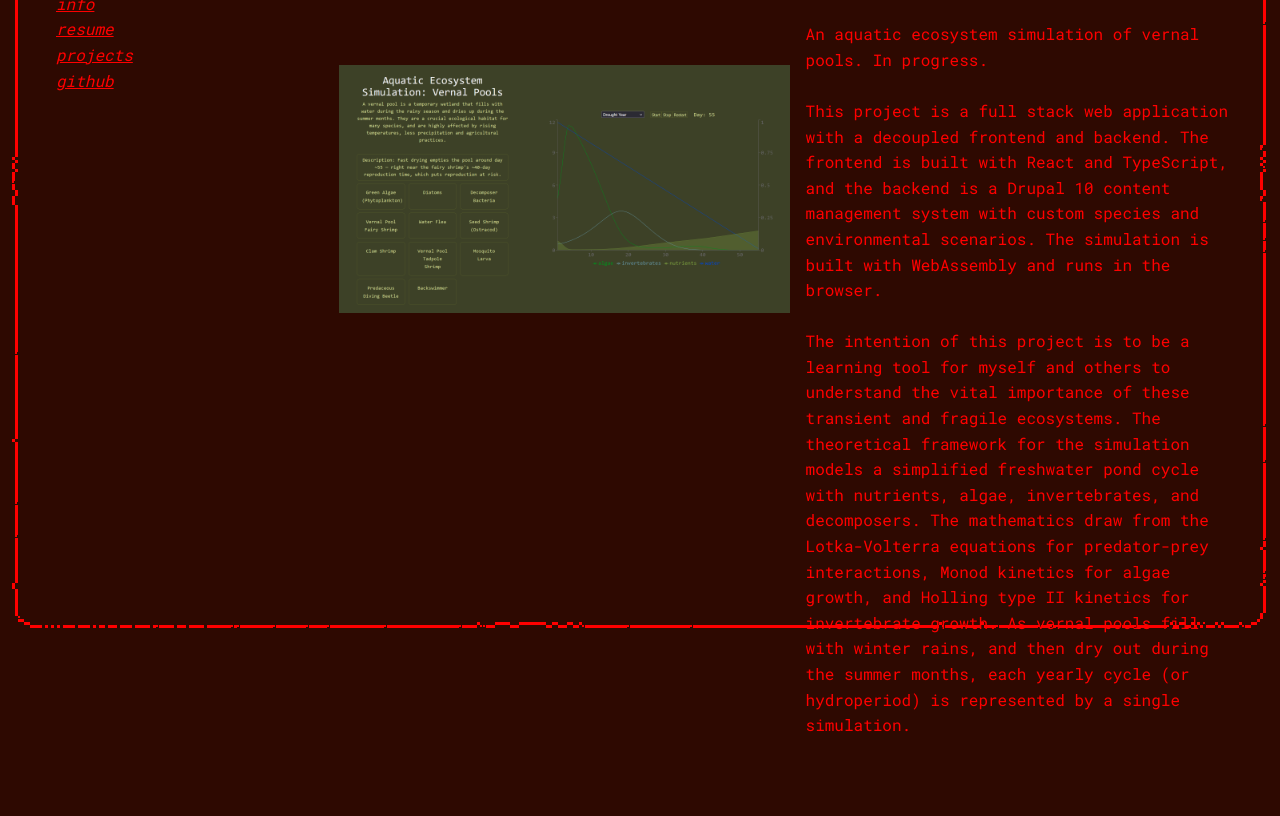
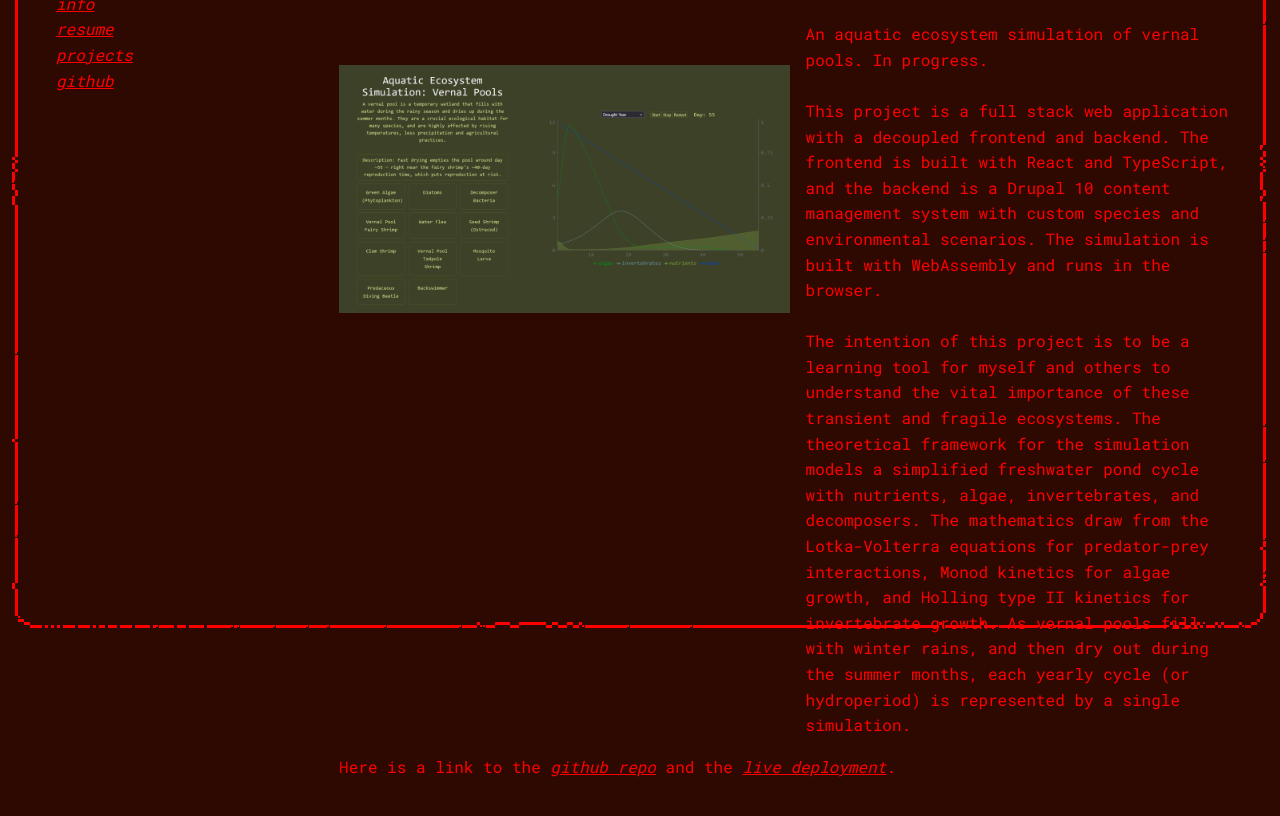
Before and after one commit to merehuman/site.2022, a website: page pages/aquaSim.html in a window 1280 px wide. Shown: the part 158-974 px from the top of the page. Before the commit the page ends 952 px from the top, so only its background shows below. Drawn offline with Linux system fonts and the light colour scheme.

Commit message:
Update aquaSim.html

```diff
--- a/pages/aquaSim.html
+++ b/pages/aquaSim.html
@@ -63,7 +63,9 @@
                     </div>
                 </div>
 
-                <!-- <div>Here is a link to the <a class="blinking-link" href="https://github.com/merehuman/aquaSim">github repo</a>.</div> -->
+                <div>Here is a link to the <a class="blinking-link" href="https://github.com/merehuman/aquaSim">github repo</a>
+                    and the <a class="blinking-link" href="https://aquasim-vernalpool.vercel.app/" target="_blank"
+                        rel="noopener noreferrer">live deployment</a>.</div>
 
             </div>
         </div>
```
